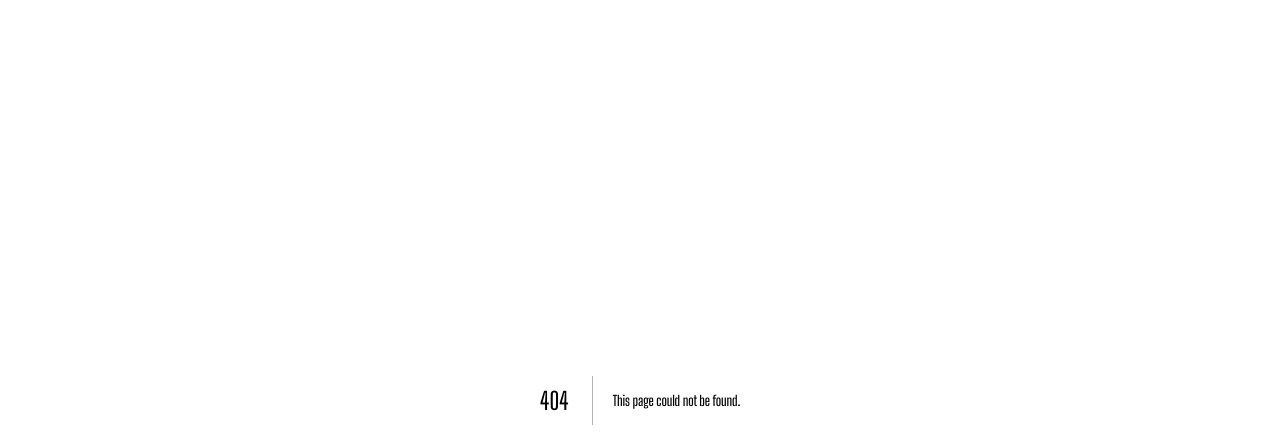
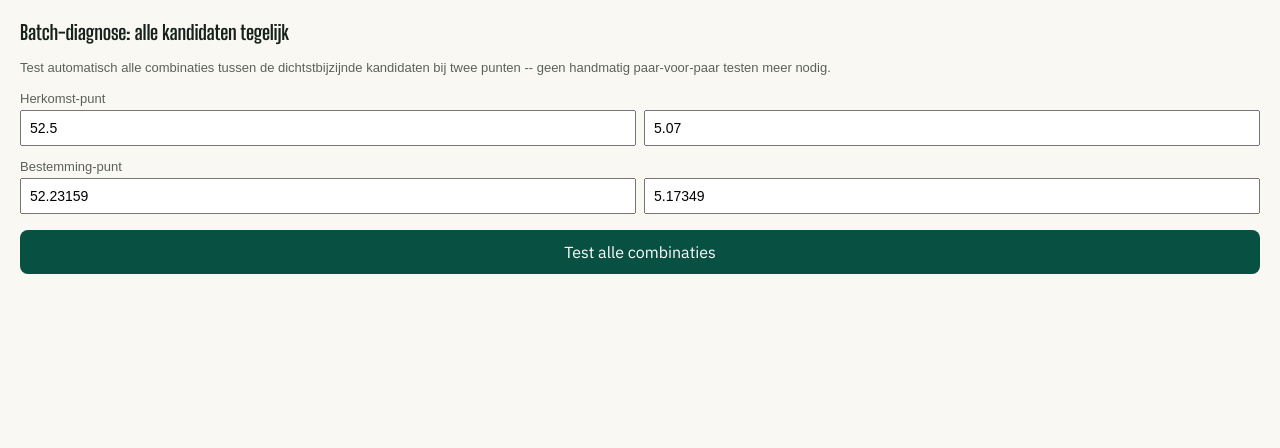
Before and after one commit to stuctech-eng/GoKnoop, a Next.js app: page /debug/batch-diagnose in a window 1280 px wide. Before the commit this address had no page. Shown: the top 448 px of the page. Built offline with nearby package versions, Linux system fonts and the light colour scheme.

Commit message:
goknoop update — v1.0.206 — 4 sep 2026, 19:04

```diff
--- /dev/null
+++ b/app/api/debug/batch-diagnose/route.ts
@@ -0,0 +1,112 @@
+import { NextRequest, NextResponse } from "next/server";
+import { getDb } from "@/lib/firebase-admin";
+import { CachedGraphProvider } from "@/lib/route-engine/cached-graph-provider";
+import { computeRoute } from "@/lib/route-engine/route-engine";
+import { wgs84ToRd } from "@/lib/route-engine/coordinate-transform";
+import { resolveNearestNodes } from "@/lib/route-engine/location-resolver";
+
+export const maxDuration = 10;
+export const dynamic = "force-dynamic";
+
+/**
+ * POST /api/debug/batch-diagnose
+ * Body: { originLat, originLon, destLat, destLon, limit? }
+ * Response: { pairs: {fromDisplayNumber, toDisplayNumber, result, distanceM?, hopCount?,
+ *             geographicDistanceM, ratio?, anomaly}[] }
+ *
+ * Geautomatiseerde vervolgversie op het handmatige, één-paar-per-keer testen (sectie 9.52-
+ * 9.66, 30-8-2026, op verzoek: "kun je niet iets automatiseren"). Test in ÉÉN aanvraag ALLE
+ * combinaties tussen de N dichtstbijzijnde kandidaten bij twee punten (standaard 5x5=25
+ * combinaties, begrensd om ruim binnen Vercel Hobby's 10s te blijven -- elke afzonderlijke
+ * `computeRoute`-aanroep bleek vandaag doorgaans <150ms).
+ *
+ * Een combinatie wordt gemarkeerd als `anomaly: true` als de netwerkafstand meer dan 3x de
+ * hemelsbrede afstand is (een ruime, maar redelijke marge voor normale fietsknooppunten-
+ * circuity), of als er geen enkel pad bestaat (`disconnected`).
+ */
+export async function POST(req: NextRequest) {
+  let body: { originLat?: number; originLon?: number; destLat?: number; destLon?: number; limit?: number };
+  try {
+    body = await req.json();
+  } catch {
+    return NextResponse.json({ error: "Ongeldige JSON-body." }, { status: 400 });
+  }
+
+  const { originLat, originLon, destLat, destLon } = body;
+  if (originLat === undefined || originLon === undefined || destLat === undefined || destLon === undefined) {
+    return NextResponse.json({ error: "originLat, originLon, destLat, destLon zijn verplicht." }, { status: 400 });
+  }
+  const limit = Math.min(body.limit ?? 5, 6); // hard begrensd -- 6x6=36 combinaties is de bovengrens binnen het tijdsbudget
+
+  try {
+    const db = getDb();
+    const activeDatasetSnap = await db.collection("config").doc("activeDataset").get();
+    if (!activeDatasetSnap.exists) {
+      return NextResponse.json({ error: "Geen actieve dataset geconfigureerd." }, { status: 500 });
+    }
+    const datasetVersionId = activeDatasetSnap.data()!.datasetVersionId as string;
+
+    const provider = new CachedGraphProvider(datasetVersionId);
+    await provider.load();
+
+    const originRd = wgs84ToRd(originLat, originLon);
+    const destRd = wgs84ToRd(destLat, destLon);
+    const originCandidates = resolveNearestNodes(provider, originRd, limit);
+    const destCandidates = resolveNearestNodes(provider, destRd, limit);
+
+    const pairs: {
+      fromDisplayNumber: string;
+      toDisplayNumber: string;
+      result: "ok" | "failed";
+      distanceM?: number;
+      hopCount?: number;
+      reason?: string;
+      geographicDistanceM: number;
+      ratio?: number;
+      anomaly: boolean;
+    }[] = [];
+
+    for (const from of originCandidates) {
+      for (const to of destCandidates) {
+        const geographicDistanceM = Math.hypot(to.x - from.x, to.y - from.y);
+        const result = computeRoute(provider, datasetVersionId, from.logicalNodeId, to.logicalNodeId);
+        if ("reason" in result) {
+          pairs.push({
+            fromDisplayNumber: from.displayNumber ?? "?",
+            toDisplayNumber: to.displayNumber ?? "?",
+            result: "failed",
+            reason: result.reason,
+            geographicDistanceM,
+            anomaly: true, // disconnected is per definitie een anomalie
+          });
+        } else {
+          const ratio = geographicDistanceM > 0 ? result.distanceM / geographicDistanceM : 1;
+          pairs.push({
+            fromDisplayNumber: from.displayNumber ?? "?",
+            toDisplayNumber: to.displayNumber ?? "?",
+            result: "ok",
+            distanceM: result.distanceM,
+            hopCount: result.nodes.length - 1,
+            geographicDistanceM,
+            ratio,
+            anomaly: ratio > 3, // ruime, maar redelijke marge voor normale knooppunten-circuity
+          });
+        }
+      }
+    }
+
+    pairs.sort((a, b) => (a.distanceM ?? Infinity) - (b.distanceM ?? Infinity));
+
+    return NextResponse.json({
+      pairs,
+      originCandidatesFound: originCandidates.length,
+      destCandidatesFound: destCandidates.length,
+      anomalyCount: pairs.filter((p) => p.anomaly).length,
+    });
+  } catch (err) {
+    return NextResponse.json(
+      { error: "Batch-diagnose mislukt.", details: err instanceof Error ? err.message : String(err) },
+      { status: 500 }
+    );
+  }
+}
--- /dev/null
+++ b/app/debug/batch-diagnose/page.tsx
@@ -0,0 +1,125 @@
+"use client";
+
+/**
+ * Bedieningsscherm voor /api/debug/batch-diagnose (sectie 9.67, 30-8-2026, op verzoek:
+ * "kun je niet iets automatiseren"). Toont in één keer ALLE combinaties tussen kandidaten bij
+ * twee punten, met anomalieën duidelijk gemarkeerd -- geen handmatig paar-voor-paar testen
+ * meer nodig.
+ */
+
+import { useState } from "react";
+
+type Pair = {
+  fromDisplayNumber: string;
+  toDisplayNumber: string;
+  result: "ok" | "failed";
+  distanceM?: number;
+  hopCount?: number;
+  reason?: string;
+  geographicDistanceM: number;
+  ratio?: number;
+  anomaly: boolean;
+};
+
+export default function BatchDiagnosePage() {
+  const [originLat, setOriginLat] = useState("52.5"); // Volendam-gebied, ruw
+  const [originLon, setOriginLon] = useState("5.07");
+  const [destLat, setDestLat] = useState("52.23159"); // Hilversum
+  const [destLon, setDestLon] = useState("5.17349");
+  const [loading, setLoading] = useState(false);
+  const [error, setError] = useState<string | null>(null);
+  const [pairs, setPairs] = useState<Pair[] | null>(null);
+  const [summary, setSummary] = useState<{ anomalyCount: number; total: number } | null>(null);
+
+  async function test() {
+    setLoading(true);
+    setError(null);
+    setPairs(null);
+    try {
+      const res = await fetch("/api/debug/batch-diagnose", {
+        method: "POST",
+        headers: { "Content-Type": "application/json" },
+        body: JSON.stringify({
+          originLat: parseFloat(originLat),
+          originLon: parseFloat(originLon),
+          destLat: parseFloat(destLat),
+          destLon: parseFloat(destLon),
+        }),
+      });
+      const data = await res.json();
+      if (!res.ok) {
+        setError(data.error ?? "Onbekende fout.");
+        return;
+      }
+      setPairs(data.pairs);
+      setSummary({ anomalyCount: data.anomalyCount, total: data.pairs.length });
+    } catch {
+      setError("Er ging iets mis.");
+    } finally {
+      setLoading(false);
+    }
+  }
+
+  return (
+    <div style={{ padding: 20, fontFamily: "sans-serif" }}>
+      <h1 style={{ fontSize: 20, marginBottom: 16 }}>Batch-diagnose: alle kandidaten tegelijk</h1>
+      <p style={{ fontSize: 13, opacity: 0.7, marginBottom: 16 }}>
+        Test automatisch alle combinaties tussen de dichtstbijzijnde kandidaten bij twee punten -- geen handmatig
+        paar-voor-paar testen meer nodig.
+      </p>
+
+      <p style={{ fontSize: 13, opacity: 0.7, marginBottom: 4 }}>Herkomst-punt</p>
+      <div style={{ display: "flex", gap: 8, marginBottom: 12 }}>
+        <input value={originLat} onChange={(e) => setOriginLat(e.target.value)} placeholder="lat" style={{ flex: 1, padding: 8, fontSize: 14 }} />
+        <input value={originLon} onChange={(e) => setOriginLon(e.target.value)} placeholder="lon" style={{ flex: 1, padding: 8, fontSize: 14 }} />
+      </div>
+
+      <p style={{ fontSize: 13, opacity: 0.7, marginBottom: 4 }}>Bestemming-punt</p>
+      <div style={{ display: "flex", gap: 8, marginBottom: 16 }}>
+        <input value={destLat} onChange={(e) => setDestLat(e.target.value)} placeholder="lat" style={{ flex: 1, padding: 8, fontSize: 14 }} />
+        <input value={destLon} onChange={(e) => setDestLon(e.target.value)} placeholder="lon" style={{ flex: 1, padding: 8, fontSize: 14 }} />
+      </div>
+
+      <button onClick={test} disabled={loading} style={{ width: "100%", padding: 12, fontSize: 16, background: "#085041", color: "white", border: "none", borderRadius: 8 }}>
+        {loading ? "Bezig... (kan even duren)" : "Test alle combinaties"}
+      </button>
+
+      {error && <p style={{ color: "red", marginTop: 16 }}>{error}</p>}
+
+      {summary && (
+        <p style={{ marginTop: 16, fontSize: 14, fontWeight: 700 }}>
+          {summary.anomalyCount} van {summary.total} combinaties zijn anomalieën (rood hieronder).
+        </p>
+      )}
+
+      {pairs && (
+        <div style={{ marginTop: 12 }}>
+          {pairs.map((p, i) => (
+            <div
+              key={i}
+              style={{
+                padding: 10,
+                border: `1px solid ${p.anomaly ? "#b00020" : "#ccc"}`,
+                background: p.anomaly ? "#fdecec" : "white",
+                borderRadius: 8,
+                marginBottom: 6,
+                fontSize: 13,
+                fontFamily: "monospace",
+              }}
+            >
+              <div>Kn. {p.fromDisplayNumber} → Kn. {p.toDisplayNumber}</div>
+              {p.result === "ok" ? (
+                <div>
+                  {(p.distanceM! / 1000).toFixed(1)} km netwerk / {(p.geographicDistanceM / 1000).toFixed(1)} km hemelsbreed
+                  (×{p.ratio!.toFixed(1)}) -- {p.hopCount} hops
+                </div>
+              ) : (
+                <div style={{ color: "#b00020", fontWeight: "bold" }}>❌ {p.reason}</div>
+              )}
+            </div>
+          ))}
+        </div>
+      )}
+    </div>
+  );
+}
```
Also changed, not shown: 1 other file (tests, documents, lock files or other folders).
